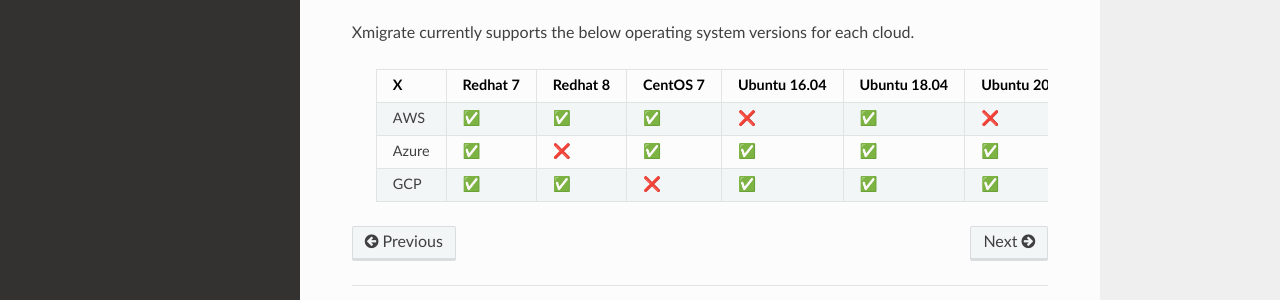
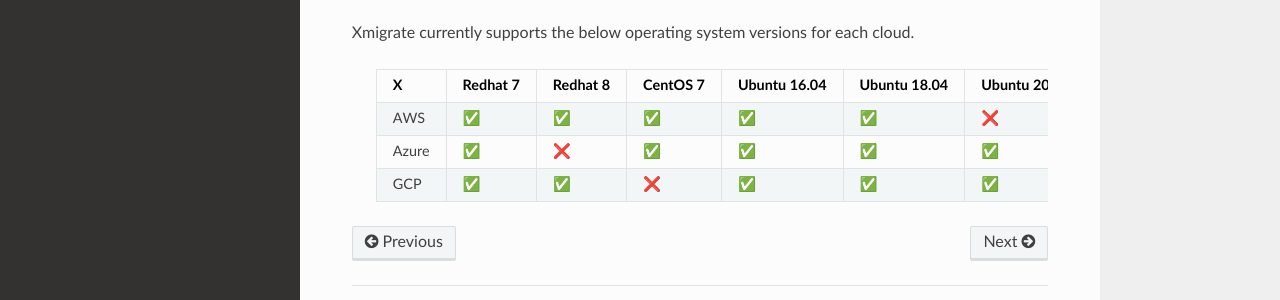
Before and after one commit to xmigrate/xmigrate-docs, a Sphinx documentation site: the page built from docs/source/architecture.rst, in a window 1280 px wide and 900 px high, scrolled down 578 px. Shown: the part 509-809 px from the top of the window. Built offline with Sphinx 7.4.7 and the Read the Docs theme 2.0.0, drawn with Linux system fonts in a browser that asks for light colours.

```diff
--- a/docs/source/architecture.rst
+++ b/docs/source/architecture.rst
@@ -35,7 +35,7 @@ Xmigrate currently supports the below operating system versions for each cloud.
  ======== =========== =========== =========== =============== =============== ===============
      X      Redhat 7    Redhat 8    CentOS 7    Ubuntu 16.04    Ubuntu 18.04    Ubuntu 20.04
  ======== =========== =========== =========== =============== =============== ===============
-  AWS      ✅           ✅           ✅           ❌               ✅               ❌
+  AWS      ✅           ✅           ✅           ✅               ✅               ❌
   Azure    ✅           ❌           ✅           ✅               ✅               ✅
   GCP      ✅           ✅           ❌           ✅               ✅               ✅
  ======== =========== =========== =========== =============== =============== ===============
--- a/docs/source/conf.py
+++ b/docs/source/conf.py
@@ -6,7 +6,7 @@ project = 'Xmigrate'
 copyright = '2022, Vishnu KS'
 author = 'Vishnu kS'
 
-release = 'beta_v0.6.0'
+release = 'beta_v0.7.0'
 version = '0.1.0'
 
 # -- General configuration
```
